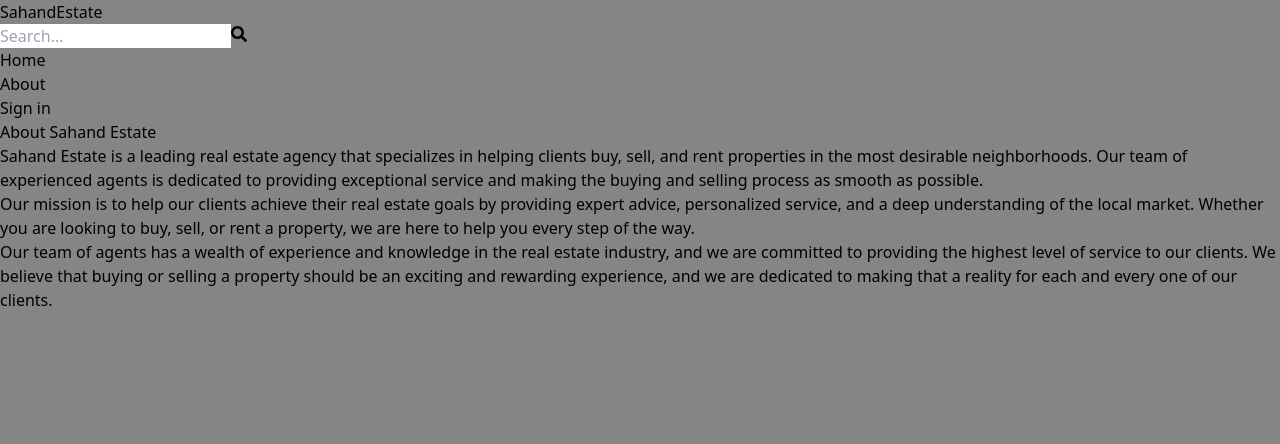
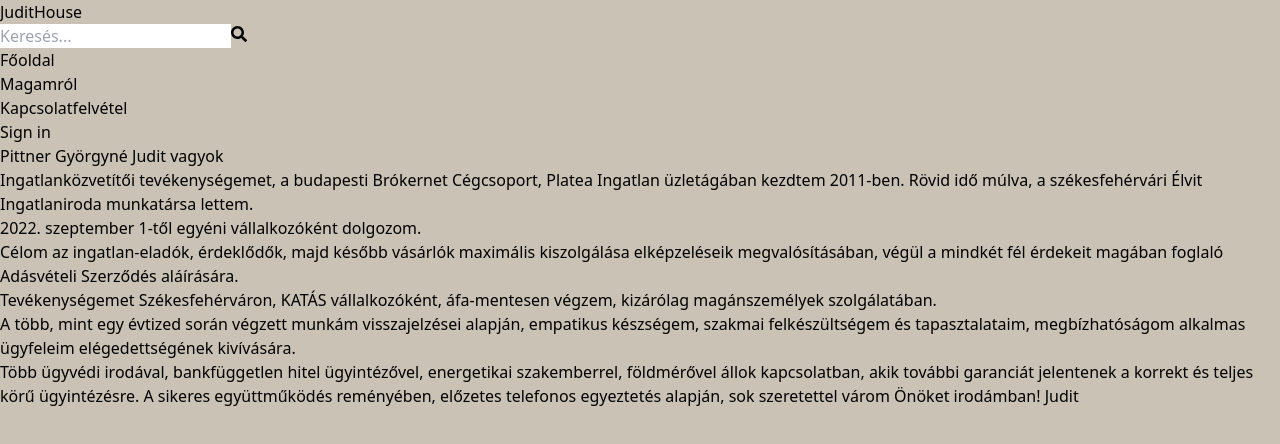
Before and after one commit to CsabaZsigo/judtihouse, a React (Vite) app in the folder client/: page /about in a window 1280 px wide. Shown: the top 444 px of the page. Built offline with nearby package versions, Linux system fonts and the light colour scheme; no server answers.

Commit message:
Hungarian content

```diff
--- a/client/src/App.jsx
+++ b/client/src/App.jsx
@@ -10,6 +10,7 @@ import CreateListing from './pages/CreateListing';
 import UpdateListing from './pages/UpdateListing';
 import Listing from './pages/Listing';
 import Search from './pages/Search';
+import ContactMe from './pages/ContactMe';
 
 export default function App() {
   return (
@@ -20,6 +21,7 @@ export default function App() {
         <Route path='/sign-in' element={<SignIn />} />
         <Route path='/sign-up' element={<SignUp />} />
         <Route path='/about' element={<About />} />
+        <Route path='/contactme' element={<ContactMe />} />
         <Route path='/search' element={<Search />} />
         <Route path='/listing/:listingId' element={<Listing />} />
 
--- a/client/src/components/Header.jsx
+++ b/client/src/components/Header.jsx
@@ -23,12 +23,12 @@ export default function Header() {
     }
   }, [location.search]);
   return (
-    <header className='bg-slate-200 shadow-md'>
+    <header className='bg-gray-500 shadow-md'>
       <div className='flex justify-between items-center max-w-6xl mx-auto p-3'>
         <Link to='/'>
           <h1 className='font-bold text-sm sm:text-xl flex flex-wrap'>
-            <span className='text-slate-500'>Sahand</span>
-            <span className='text-slate-700'>Estate</span>
+            <span className='text-stone-600'>Judit</span>
+            <span className='text-red-600'>House</span>
           </h1>
         </Link>
         <form
@@ -37,7 +37,7 @@ export default function Header() {
         >
           <input
             type='text'
-            placeholder='Search...'
+            placeholder='Keresés...'
             className='bg-transparent focus:outline-none w-24 sm:w-64'
             value={searchTerm}
             onChange={(e) => setSearchTerm(e.target.value)}
@@ -48,13 +48,18 @@ export default function Header() {
         </form>
         <ul className='flex gap-4'>
           <Link to='/'>
-            <li className='hidden sm:inline text-slate-700 hover:underline'>
-              Home
+            <li className='hidden sm:inline text-slate-200 hover:underline'>
+              Főoldal
             </li>
           </Link>
           <Link to='/about'>
-            <li className='hidden sm:inline text-slate-700 hover:underline'>
-              About
+            <li className='hidden sm:inline text-slate-200 hover:underline'>
+              Magamról
+            </li>
+          </Link>
+          <Link to='/contactme'>
+          <li className='hidden sm:inline text-slate-200 hover:underline'>
+              Kapcsolatfelvétel
             </li>
           </Link>
           <Link to='/profile'>
--- a/client/src/index.css
+++ b/client/src/index.css
@@ -3,5 +3,5 @@
 @tailwind utilities;
 
 body {
-    background-color: rgb(133 133 133);
+    background-color: #cac2b4 ;
 }
--- a/client/src/pages/About.jsx
+++ b/client/src/pages/About.jsx
@@ -3,12 +3,21 @@ import React from 'react'
 export default function About() {
   return (
     <div className='py-20 px-4 max-w-6xl mx-auto'>
-      <h1 className='text-3xl font-bold mb-4 text-slate-800'>About Sahand Estate</h1>
-      <p className='mb-4 text-slate-700'>Sahand Estate is a leading real estate agency that specializes in helping clients buy, sell, and rent properties in the most desirable neighborhoods. Our team of experienced agents is dedicated to providing exceptional service and making the buying and selling process as smooth as possible.</p>
-      <p className='mb-4 text-slate-700'>
-      Our mission is to help our clients achieve their real estate goals by providing expert advice, personalized service, and a deep understanding of the local market. Whether you are looking to buy, sell, or rent a property, we are here to help you every step of the way.
-      </p>
-      <p className='mb-4 text-slate-700'>Our team of agents has a wealth of experience and knowledge in the real estate industry, and we are committed to providing the highest level of service to our clients. We believe that buying or selling a property should be an exciting and rewarding experience, and we are dedicated to making that a reality for each and every one of our clients.</p>
+      <h1 className='text-3xl font-bold mb-4 text-slate-800'>Pittner Györgyné Judit vagyok</h1>
+      <p className='mb-4 text-slate-200'>Ingatlanközvetítői tevékenységemet, a budapesti Brókernet Cégcsoport, Platea Ingatlan üzletágában kezdtem 2011-ben. Rövid idő múlva, a székesfehérvári Élvit Ingatlaniroda munkatársa lettem.</p>
+      <p className='mb-4 text-slate-200'>
+      2022. szeptember 1-től egyéni vállalkozóként dolgozom.
+<br/>
+Célom az ingatlan-eladók, érdeklődők, majd később vásárlók maximális kiszolgálása elképzeléseik megvalósításában, végül a mindkét fél érdekeit magában foglaló Adásvételi Szerződés aláírására.
+<br/>
+Tevékenységemet Székesfehérváron, KATÁS vállalkozóként, áfa-mentesen végzem, kizárólag magánszemélyek szolgálatában.
+<br/>
+A több, mint egy évtized során végzett munkám visszajelzései alapján, empatikus készségem, szakmai felkészültségem és tapasztalataim, megbízhatóságom alkalmas ügyfeleim elégedettségének kivívására.</p>
+      <p className='mb-4 text-slate-200'>Több ügyvédi irodával, bankfüggetlen hitel ügyintézővel, energetikai szakemberrel, földmérővel állok kapcsolatban, akik további garanciát jelentenek a korrekt és teljes körű ügyintézésre.
+
+A sikeres együttműködés reményében, előzetes telefonos egyeztetés alapján, sok szeretettel várom Önöket irodámban!
+
+Judit</p>
     </div>
   )
 }
--- /dev/null
+++ b/client/src/pages/ContactMe.jsx
@@ -0,0 +1,19 @@
+import React from 'react'
+
+export default function ContactMe() {
+  return (
+    <div className='py-20 px-4 max-w-6xl mx-auto'>
+      <h1 className='text-3xl font-bold mb-4 text-slate-800'>Kapcsolatfelvétel</h1>
+      <p className='mb-4 text-slate-200'>Személyesen irodámban, illetve telefonon, e-mail üzenetben.</p>
+      <p className='mb-4 text-slate-200'>
+      <p>
+      <a className='hover:underline' href="tel:+36704535449" target="_blank">+36-70-453-5449</a>
+      </p>
+      <p>
+      <a className='hover:underline' href="mailto:judithouse22@gmail.com" target="_blank">judithouse22@gmail.com</a>
+      </p>
+      <strong>Nyitvatartás: </strong> telefonos egyeztetés alapján
+</p>
+    </div>
+  )
+}
--- a/client/src/pages/CreateListing.jsx
+++ b/client/src/pages/CreateListing.jsx
@@ -33,7 +33,7 @@ export default function CreateListing() {
   const [loading, setLoading] = useState(false);
   console.log(formData);
   const handleImageSubmit = (e) => {
-    if (files.length > 0 && files.length + formData.imageUrls.length < 7) {
+    if (files.length > 0 && files.length + formData.imageUrls.length < 16) { // here we declare the maximum amount if images to a single listing
       setUploading(true);
       setImageUploadError(false);
       const promises = [];
@@ -55,7 +55,7 @@ export default function CreateListing() {
           setUploading(false);
         });
     } else {
-      setImageUploadError('You can only upload 6 images per listing');
+      setImageUploadError('You can only upload 15 images per listing');
       setUploading(false);
     }
   };
@@ -282,7 +282,7 @@ export default function CreateListing() {
               <div className='flex flex-col items-center'>
                 <p>Regular price</p>
                 {formData.type === 'rent' && (
-                  <span className='text-xs'>($ / month)</span>
+                  <span className='text-xs'>(Forint / hónap)</span>
                 )}
               </div>
             </div>
@@ -302,7 +302,7 @@ export default function CreateListing() {
                   <p>Discounted price</p>
 
                   {formData.type === 'rent' && (
-                    <span className='text-xs'>($ / month)</span>
+                    <span className='text-xs'>(Forint / hónap)</span>
                   )}
                 </div>
               </div>
@@ -311,9 +311,9 @@ export default function CreateListing() {
         </div>
         <div className='flex flex-col flex-1 gap-4'>
           <p className='font-semibold'>
-            Images:
+            Képek:
             <span className='font-normal text-gray-600 ml-2'>
-              The first image will be the cover (max 6)
+             Az első feltölött kép kerül beállításra listázási képként (max 15)
             </span>
           </p>
           <div className='flex gap-4'>
--- a/client/src/pages/Home.jsx
+++ b/client/src/pages/Home.jsx
@@ -50,21 +50,20 @@ export default function Home() {
       {/* top */}
       <div className='flex flex-col gap-6 p-28 px-3 max-w-6xl mx-auto'>
         <h1 className='text-slate-700 font-bold text-3xl lg:text-6xl'>
-          Find your next <span className='text-slate-500'>perfect</span>
-          <br />
-          place with ease
+          Találjuk meg közösen az <span className='text-slate-500'>új otthonát!</span>
+
         </h1>
-        <div className='text-gray-400 text-xs sm:text-sm'>
-          Sahand Estate is the best place to find your next perfect place to
-          live.
-          <br />
-          We have a wide range of properties for you to choose from.
+        <div className='text-gray-400 '>
+          <Link to="/about"
+          className='font-bold hover:underline'>
+          Várom hívását, hogy segíthessek!
+          </Link>
         </div>
         <Link
           to={'/search'}
           className='text-xs sm:text-sm text-blue-800 font-bold hover:underline'
         >
-          Let's get started...
+          Keresésre fel!
         </Link>
       </div>
 
```
